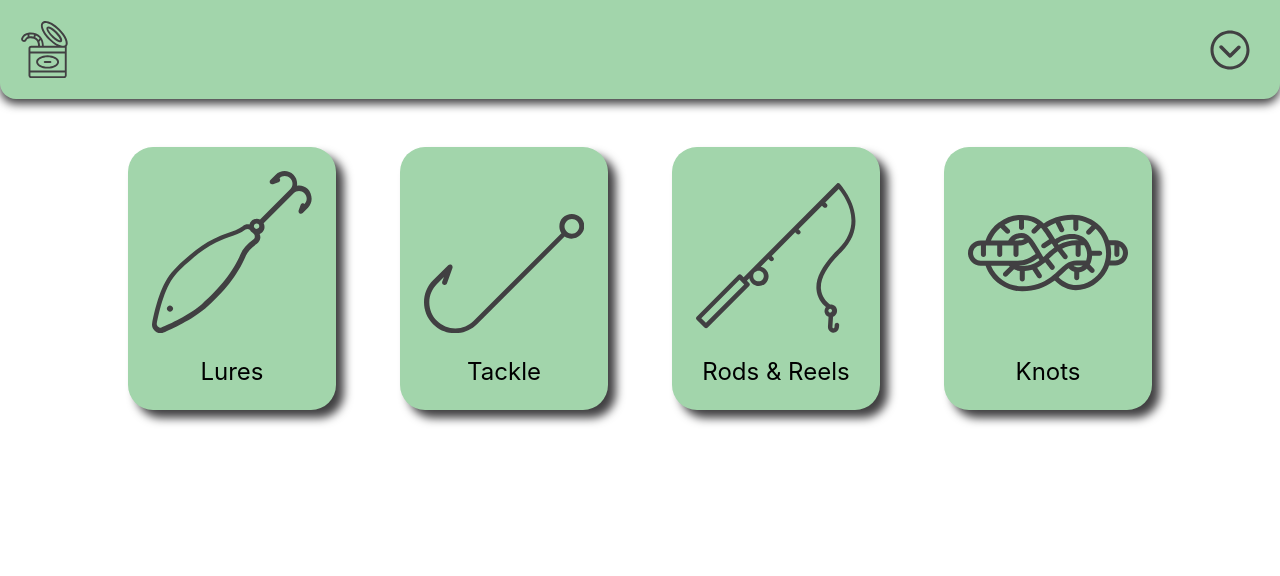
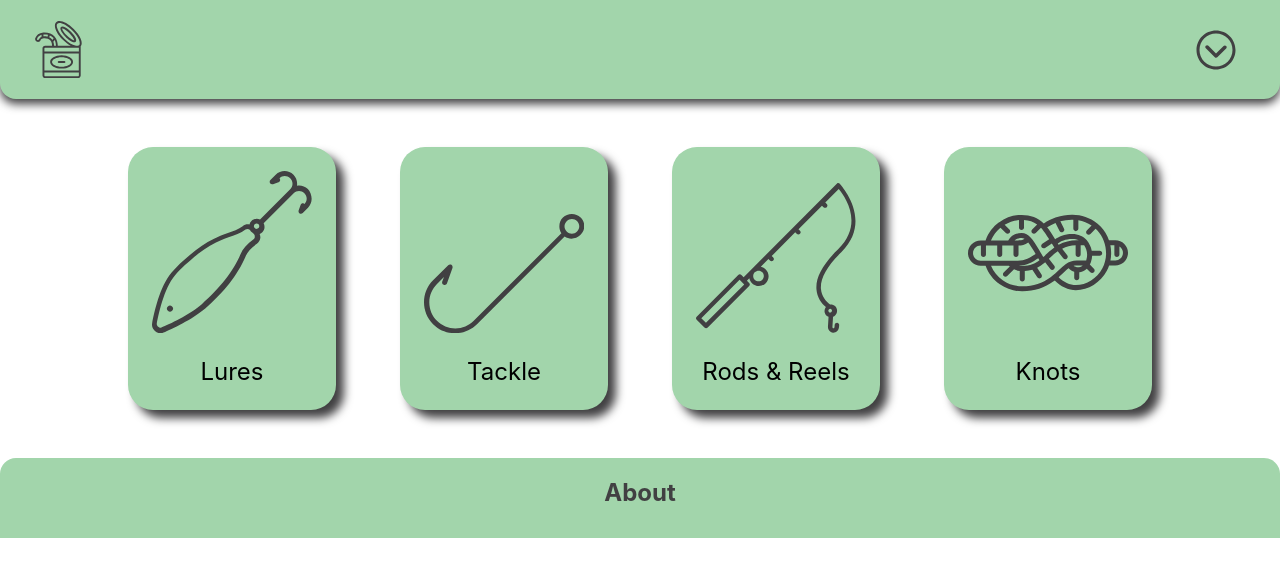
Before and after one commit to JustinLepine/capstone-can-of-worms, a React (Create React App) app: page / in a window 1280 px wide. Shown: the top 576 px of the page. Built offline with nearby package versions, Linux system fonts and the light colour scheme.

Commit message:
footer created

```diff
--- a/src/App.js
+++ b/src/App.js
@@ -1,5 +1,6 @@
 import Dash from './components/Dash/Dash';
 import Nav from './components/Nav/Nav';
+import Footer from './components/Footer/Footer';
 import { BrowserRouter as Router, Switch, Route } from 'react-router-dom';
 import './App.scss';
 
@@ -10,6 +11,7 @@ function App() {
       <Switch>
         <Route path='/' exact component={Dash}/>
       </Switch>
+      <Footer />
     </Router>
   );
 }
--- /dev/null
+++ b/src/components/Footer/Footer.js
@@ -0,0 +1,12 @@
+import React from 'react'
+import './Footer.scss'
+
+function Footer() {
+  return (
+    <section className='footer'>
+        <h2 className='footer__about'>About</h2>
+    </section>
+  )
+}
+
+export default Footer;
--- /dev/null
+++ b/src/components/Footer/Footer.scss
@@ -0,0 +1,15 @@
+@use "../../styles/colors" as *;
+
+.footer {
+    margin-top: 1rem;
+    background-color: $sage;
+    width: 100%;
+    height: 5rem;
+    display: flex;
+    justify-content: center;
+    border-radius: 1rem 1rem 0 0;
+
+    &__about {
+        color: $graphite;
+    }
+}
--- a/src/components/Nav/Nav.scss
+++ b/src/components/Nav/Nav.scss
@@ -4,7 +4,7 @@
     margin: 0;
     display: flex;
     height: 4rem;
-    padding: 1.1rem;
+    padding: 1.1rem 2rem;
     background-color: $sage;
     justify-content: space-between;
     border-radius: 0 0 1rem 1rem;
```
